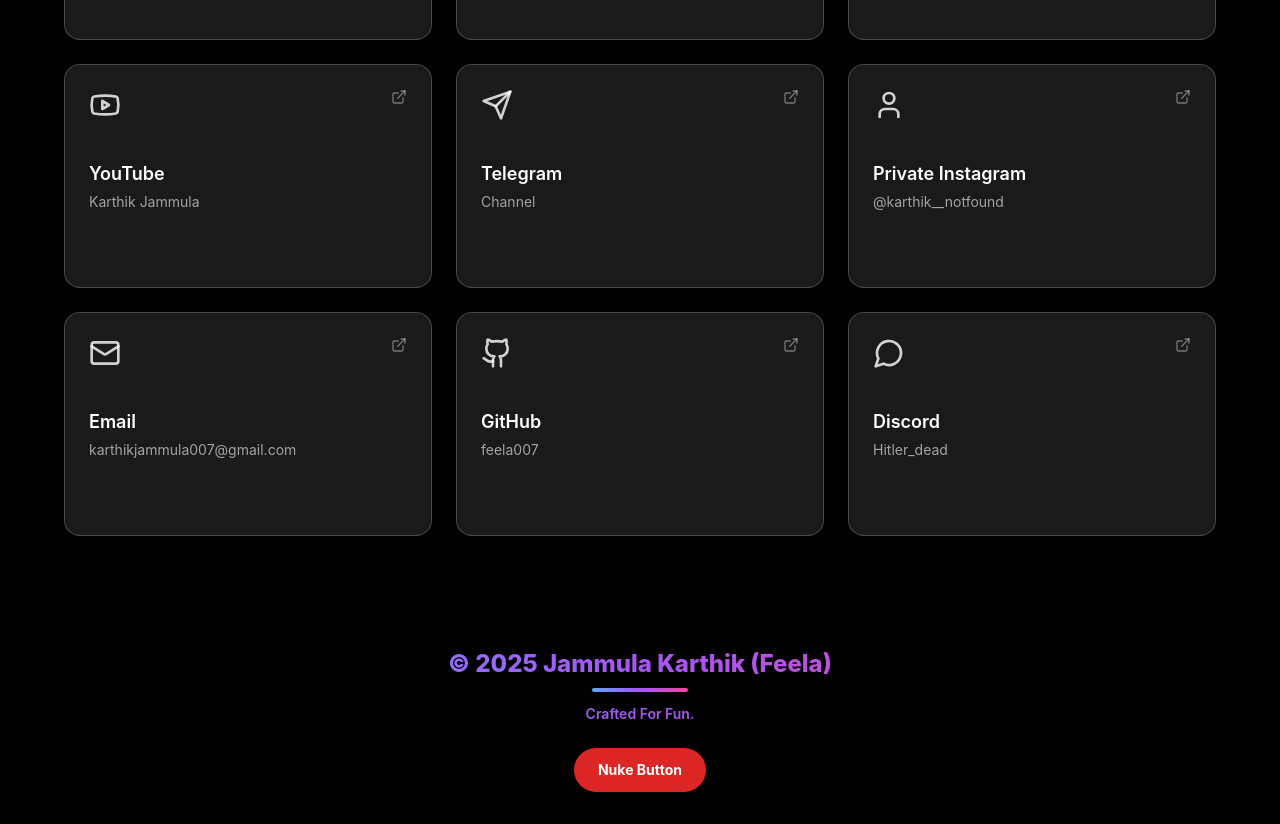
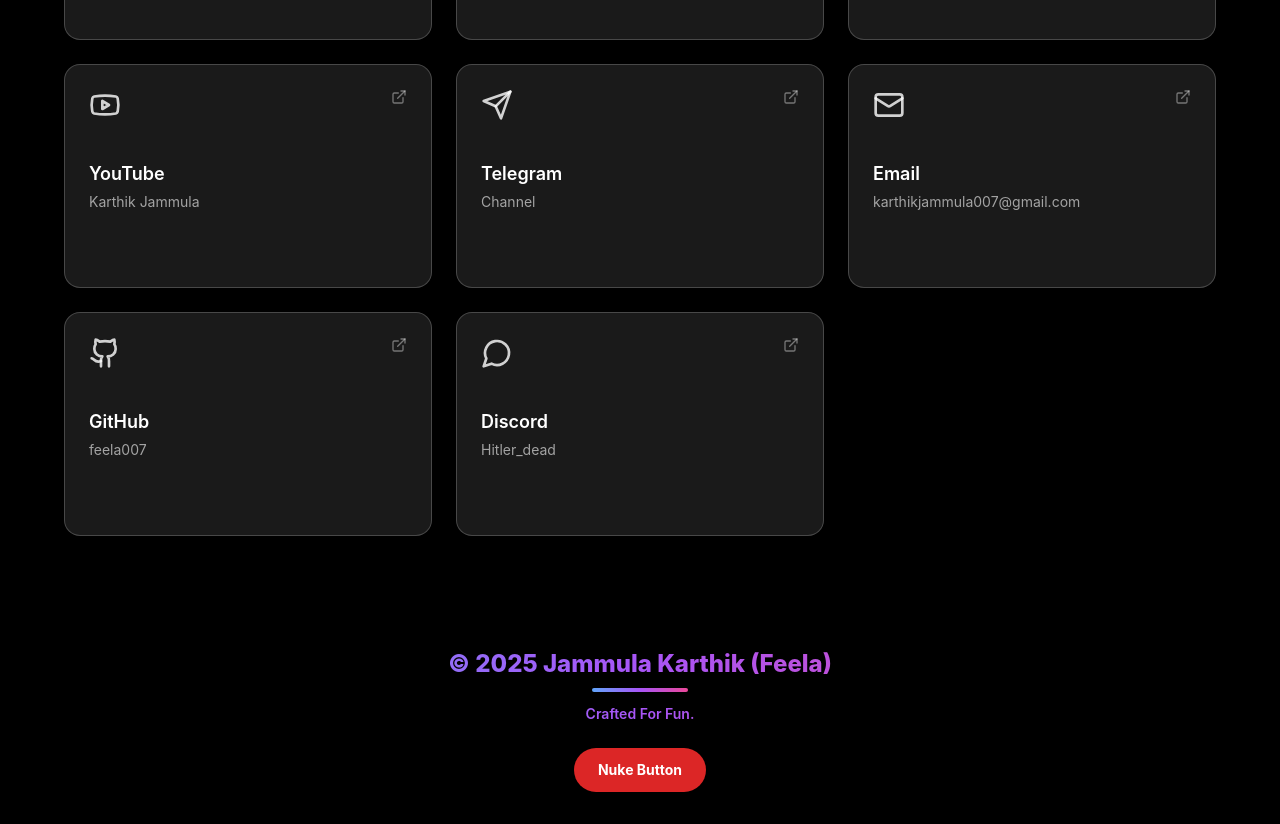
Before and after one commit to FEELA007/-PortfolioWebsite, a React (Vite) app: page / in a window 1280 px wide. Shown: the part 1220-2044 px from the top of the page. Built offline with nearby package versions, Linux system fonts and the light colour scheme; the HTML template or start-up script is replaced by a standard one.

Commit message:
Removing my private acc
i deleted my private acc so removing it

```diff
--- a/src/components/SocialGrid.tsx
+++ b/src/components/SocialGrid.tsx
@@ -43,14 +43,7 @@
     description: 'Join my Telegram channel for exclusive updates, quick tips, and direct community discussions.',
     color: 'from-blue-500 to-cyan-500'
   },
-  {
-    title: 'Private Instagram',
-    username: '@karthik__notfound',
-    url: 'https://www.instagram.com/karthik__notfound',
-    icon: User,
-    description: 'My personal Instagram account with behind-the-scenes moments and more intimate content.',
-    color: 'from-gray-500 to-gray-700'
-  },
+
   {
     title: 'Email',
     username: 'karthikjammula007@gmail.com',
```
